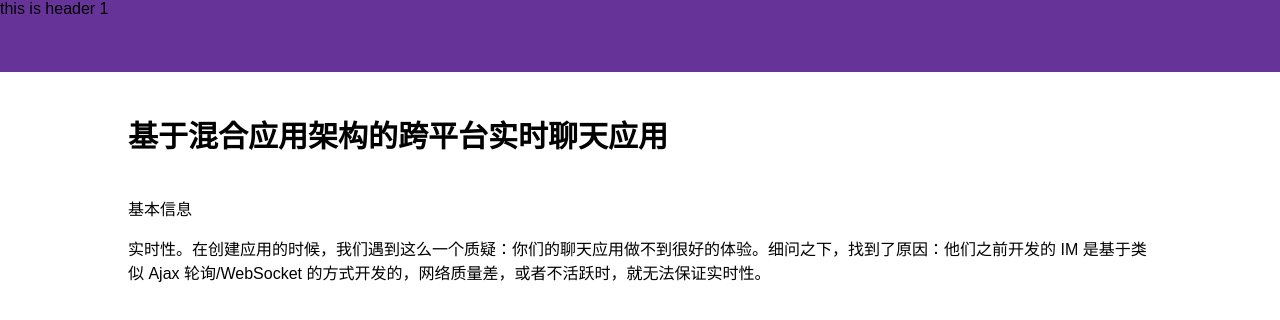
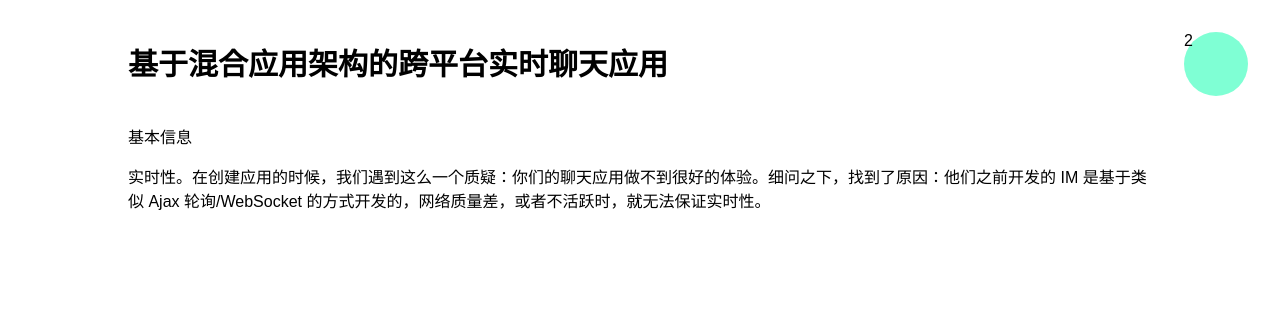
Before and after one commit to Lanttcat/zhuxiaomo, a React (Create React App) app: page / in a window 1280 px wide. Shown: the top 320 px of the page. Built offline with nearby package versions, Linux system fonts and the light colour scheme.

Commit message:
header basic

```diff
--- a/src/Components/Header/Header.scss
+++ b/src/Components/Header/Header.scss
@@ -1,4 +1,14 @@
-.header {
+.header-basic {
   height: 72px;
   background: rebeccapurple;
 }
+
+.header-shrink {
+  position: fixed;
+  right: 2rem;
+  top: 2rem;
+  background: aquamarine;
+  width: 4rem;
+  height: 4rem;
+  border-radius: 2rem;
+}
--- a/src/Components/Header/index.tsx
+++ b/src/Components/Header/index.tsx
@@ -27,22 +27,23 @@ class Header extends React.Component<{}, IOwnState>{
     let offsetTop = this.headerRef.current.offsetTop;
     console.log(scrollTop, offsetTop);
     if (scrollTop > 72) {
+      this.setState({isScrollOver: true});
       window.removeEventListener('scroll', this.handleScroll);
     }
   };
 
   render(): React.ReactNode {
     return (
-      <header ref={this.headerRef} className={cx('header')}>
+      <header ref={this.headerRef}>
         {
           this.state.isScrollOver &&
-          <div>
+          <div className={cx('header-shrink')}>
             2
           </div>
         }
         {
           !this.state.isScrollOver &&
-          <div>
+          <div className={cx('header-basic')}>
             this is header 1
           </div>
         }
```
